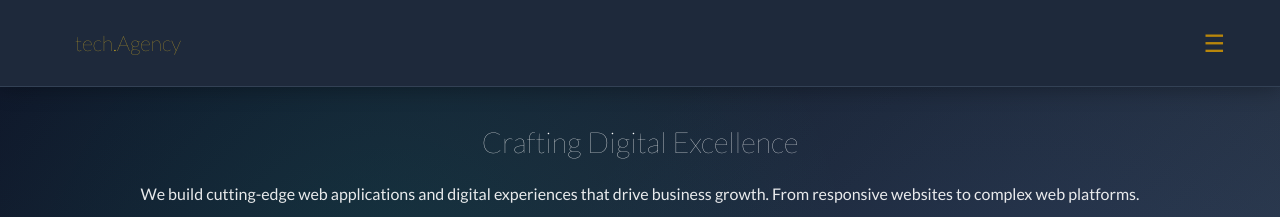
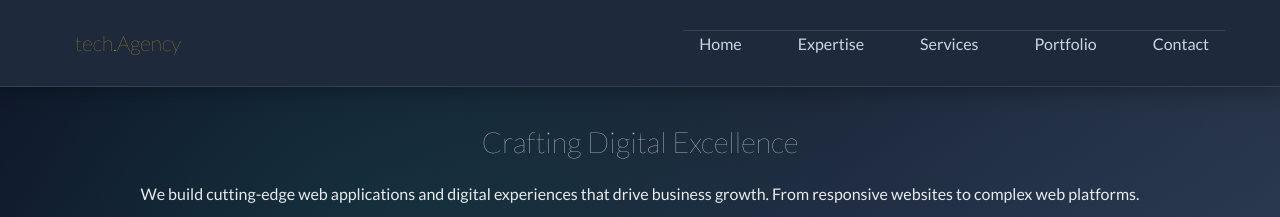
Before and after one commit to eikon-frontend/imd2-exercice-media-queries-3, a website built with Parcel: page src/index.html in a window 1280 px wide. Shown: the top 217 px of the page. Built offline with nearby package versions, Linux system fonts and the light colour scheme.

Commit message:
makes the nav already responsive

```diff
--- a/src/css/main.css
+++ b/src/css/main.css
@@ -385,3 +385,30 @@ video {
   border-top: 1px solid #1e293b;
   color: #94a3b8;
 }
+
+/* ===============================================
+   MEDIA QUERIES - MOBILE FIRST APPROACH
+   =============================================== */
+
+/* TABLET - Medium screens (768px and up) */
+@media screen and (min-width: 768px) {
+  .nav-menu {
+    display: flex;
+    position: static;
+    width: auto;
+    background: none;
+    flex-direction: row;
+    padding: 0;
+    box-shadow: none;
+    gap: 24px;
+  }
+
+  .nav-toggle {
+    display: none;
+  }
+}
+
+/* DESKTOP - Large screens (1024px and up) */
+@media screen and (min-width: 1024px) {
+
+}
```
